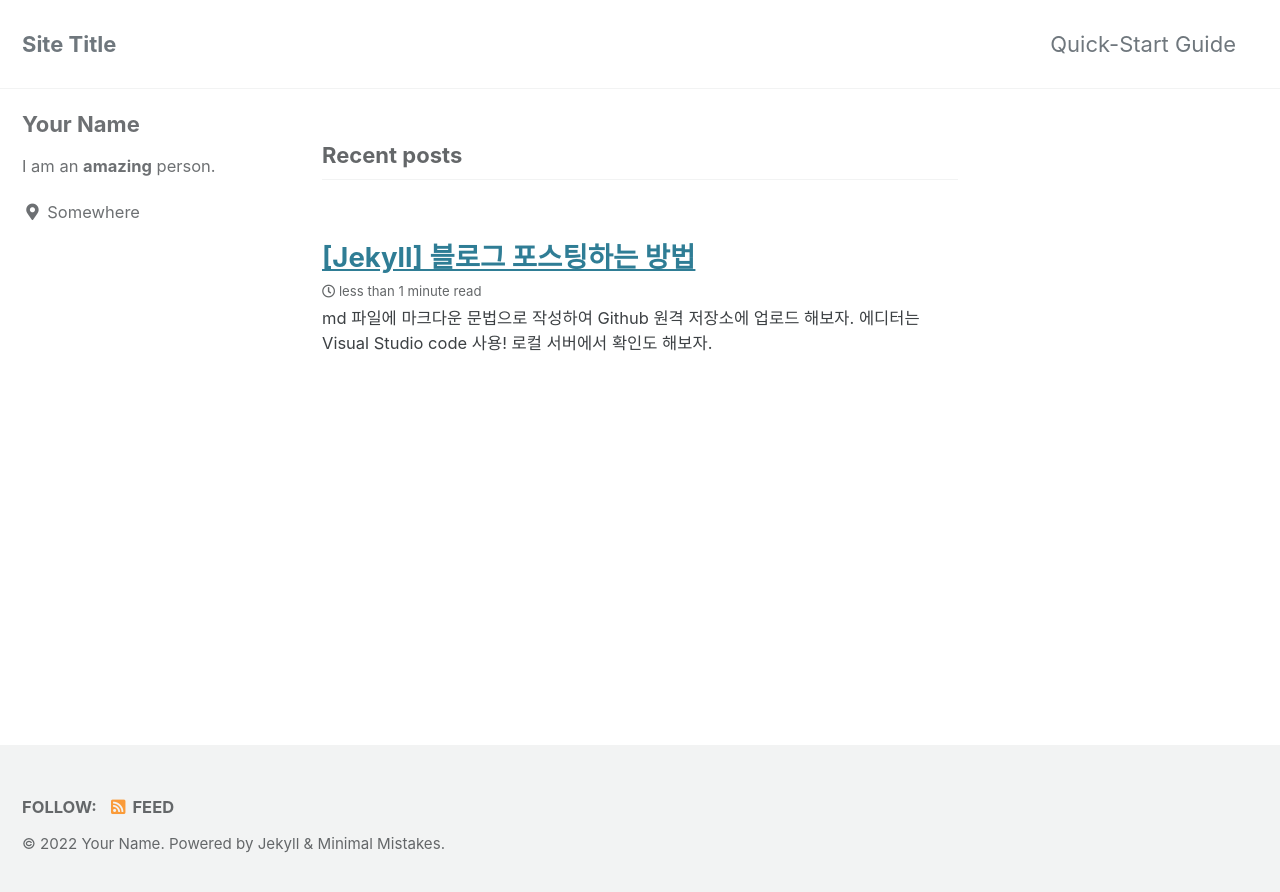
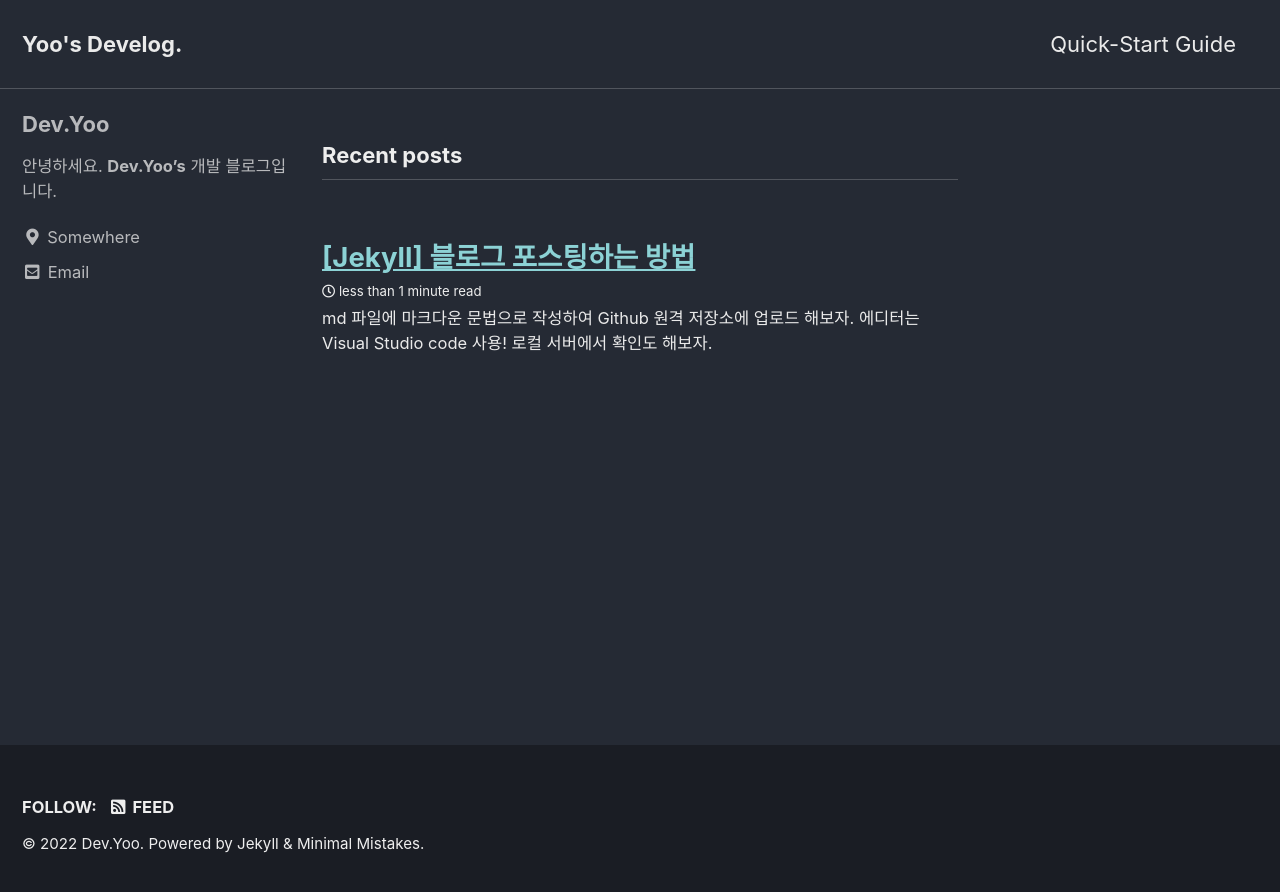
Before and after one commit to kinq0801/kinq0801.github.io, a Jekyll site: the page built from index.html, in a window 1280 px wide. Shown: the top 892 px of the page. Built offline with Jekyll 4.4.1, drawn with Linux system fonts in a browser that asks for light colours; cached includes are drawn as plain includes; the list of posts is cut into pages by our own code.

Commit message:
Update _config.yml

```diff
--- a/_config.yml
+++ b/_config.yml
@@ -12,15 +12,15 @@
 
 # theme                  : "minimal-mistakes-jekyll"
 # remote_theme           : "mmistakes/minimal-mistakes"
-minimal_mistakes_skin    : "default" # "air", "aqua", "contrast", "dark", "dirt", "neon", "mint", "plum", "sunrise"
+minimal_mistakes_skin    : "dark" # "air", "aqua", "contrast", "dark", "dirt", "neon", "mint", "plum", "sunrise"
 
 # Site Settings
 locale                   : "en-US"
-title                    : "Site Title"
+title                    : "Yoo's Develog."
 title_separator          : "-"
 subtitle                 : # site tagline that appears below site title in masthead
-name                     : "Your Name"
-description              : "An amazing website."
+name                     : "Dev.Yoo"
+description              : "안녕하세요. Dev.Yoo's 개발 블로그입니다."
 url                      : # the base hostname & protocol for your site e.g. "https://mmistakes.github.io"
 baseurl                  : # the subpath of your site, e.g. "/blog"
 repository               : # GitHub username/repo-name e.g. "mmistakes/minimal-mistakes"
@@ -102,11 +102,11 @@ analytics:
 
 # Site Author
 author:
-  name             : "Your Name"
+  name             : "Dev.Yoo"
   avatar           : # path of avatar image, e.g. "/assets/images/bio-photo.jpg"
-  bio              : "I am an **amazing** person."
+  bio              : "안녕하세요. **Dev.Yoo's** 개발 블로그입니다."
   location         : "Somewhere"
-  email            :
+  email            : "kinq0801@naver.com"
   links:
     - label: "Email"
       icon: "fas fa-fw fa-envelope-square"
```
